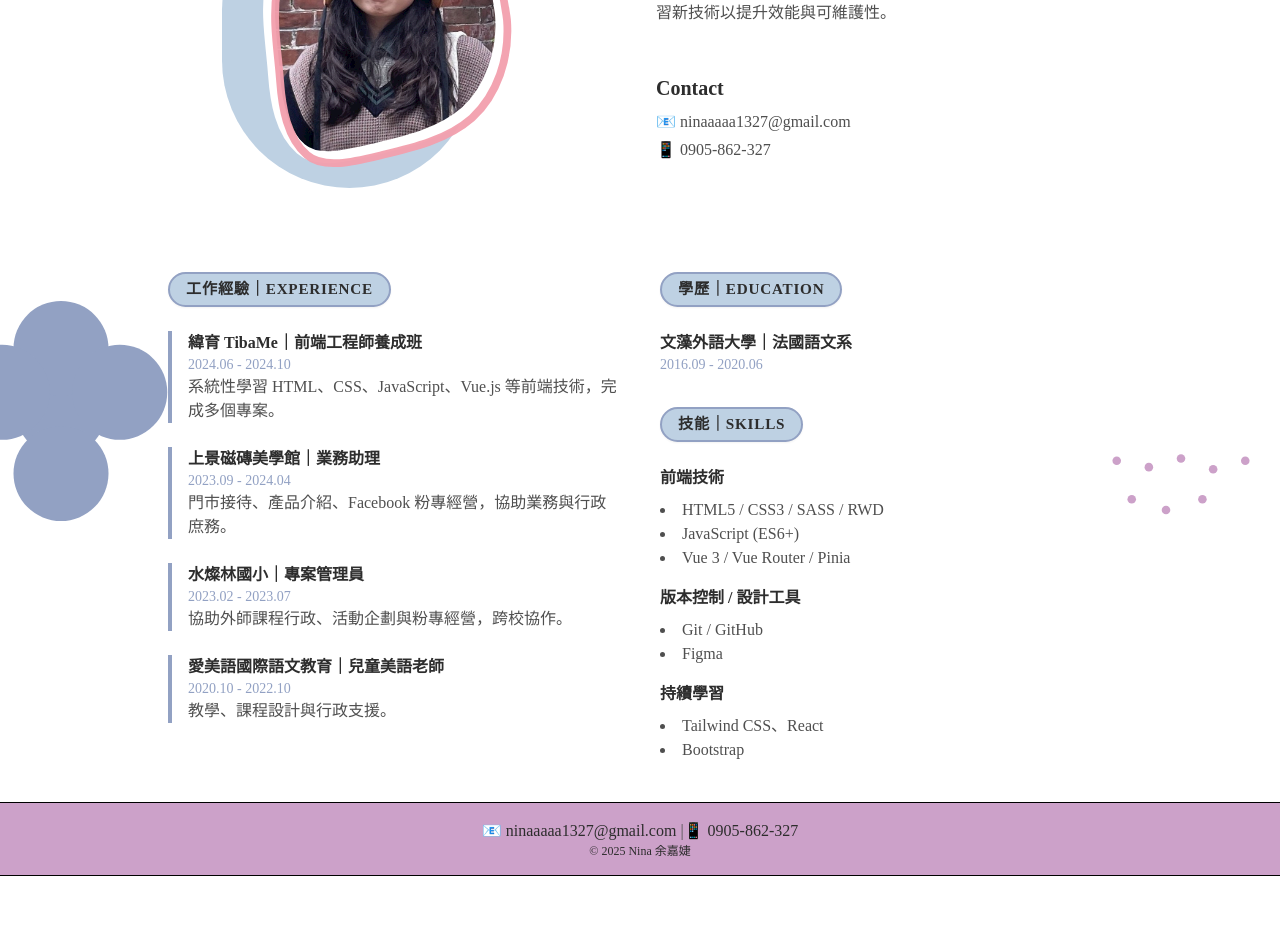
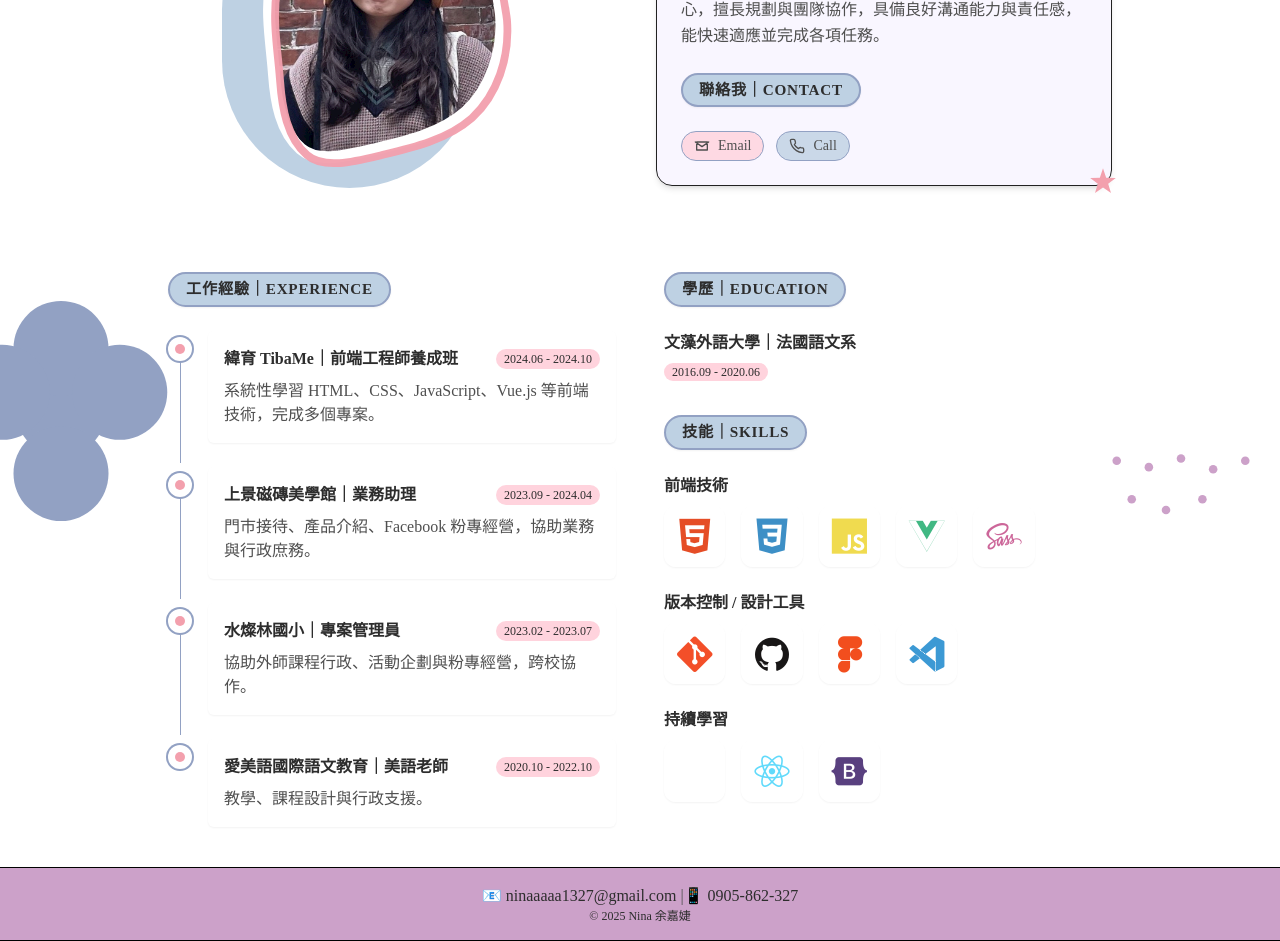
Before and after one commit to isnina47/About_Nina, a Vue app: page /About_Nina/resume in a window 1280 px wide. Shown: the part 240-1181 px from the top of the page. Before the commit the page ends 1116 px from the top, so only its background shows below. Built offline with nearby package versions, Linux system fonts and the light colour scheme.

Commit message:
feat : 新增元件

```diff
--- a/index.html
+++ b/index.html
@@ -7,6 +7,11 @@
     <link
       href="https://fonts.googleapis.com/css2?family=Noto+Serif+TC&display=swap"
       rel="stylesheet"
+    />
+    <!-- 匯入 devicon 技術相關標誌-->
+    <link
+      rel="stylesheet"
+      href="https://cdn.jsdelivr.net/gh/devicons/devicon@latest/devicon.min.css"
     />
 
     <meta name="viewport" content="width=device-width, initial-scale=1.0" />
--- /dev/null
+++ b/src/components/ContactPills.vue
@@ -0,0 +1,47 @@
+<template>
+  <address class="not-italic flex flex-wrap gap-3">
+    <a
+      :href="`mailto:${email}`"
+      class="inline-flex items-center gap-2 rounded-full border px-3 py-1 text-sm border-btnborder bg-[#FFD3DD]/80 hover:bg-[#FFD3DD] transition"
+    >
+      <svg class="w-4 h-4" viewBox="0 0 24 24" fill="none" stroke="currentColor">
+        <path
+          stroke-linecap="round"
+          stroke-linejoin="round"
+          stroke-width="2"
+          d="M4 6h16v12H4zM22 6l-10 7L2 6"
+        />
+      </svg>
+      <span v-if="showLabel">Email</span>
+      <span class="sr-only">Email</span>
+    </a>
+
+    <a
+      :href="`tel:${tel}`"
+      class="inline-flex items-center gap-2 rounded-full border px-3 py-1 text-sm border-btnborder bg-[#BED1E3]/80 hover:bg-[#BED1E3] transition"
+    >
+      <svg class="w-4 h-4" viewBox="0 0 24 24" fill="none" stroke="currentColor">
+        <path
+          stroke-linecap="round"
+          stroke-linejoin="round"
+          stroke-width="2"
+          d="M22 16.92v3a2 2 0 0 1-2.18 2 19.8 19.8 0 0 1-8.63-3.07
+                 19.5 19.5 0 0 1-6-6A19.8 19.8 0 0 1 2.08 4.18
+                 2 2 0 0 1 4.06 2h3a2 2 0 0 1 2 1.72c.12.9.31 1.77.57 2.61
+                 a2 2 0 0 1-.45 2.11L8.09 9.91a16 16 0 0 0 6 6l1.47-1.09
+                 a2 2 0 0 1 2.11-.45c.84.26 1.71.45 2.61.57A2 2 0 0 1 22 16.92z"
+        />
+      </svg>
+      <span v-if="showLabel">Call</span>
+      <span class="sr-only">Phone</span>
+    </a>
+  </address>
+</template>
+
+<script setup>
+  const props = defineProps({
+    email: { type: String, default: 'ninaaaaa1327@gmail.com' },
+    tel: { type: String, default: '0905862327' },
+    showLabel: { type: Boolean, default: true } // 要不要顯示文字（只顯示圖示時可關掉）
+  })
+</script>
--- a/src/components/NavBar.vue
+++ b/src/components/NavBar.vue
@@ -2,7 +2,7 @@
   <header
     class="w-full sticky top-0 z-50 h-16 bg-header border-t border-b border-black px-6 flex justify-between items-center"
   >
-    <router-link to="/" class="text-xl font-bold text-title">Nina</router-link>
+    <router-link to="/" class="text-xl font-bold text-title">About Nina</router-link>
 
     <nav class="flex gap-6 text-title font-medium">
       <router-link
--- a/src/views/Resume.vue
+++ b/src/views/Resume.vue
@@ -2,10 +2,32 @@
   import StickerPhoto from '../components/StickerPhoto.vue'
   import BackgroundDecor from '../components/BackgroundDecor.vue'
   import PillTitle from '../components/PillTitle.vue'
+  import ContactPills from '../components/ContactPills.vue'
+
+  // 技能  : 引用 devicon
+  const skillsFrontend = [
+    { name: 'HTML5', icon: 'html5-plain' },
+    { name: 'CSS3', icon: 'css3-plain' },
+    { name: 'JavaScript', icon: 'javascript-plain' },
+    { name: 'Vue 3', icon: 'vuejs-plain' },
+    { name: 'SASS', icon: 'sass-original' }
+  ]
+
+  const skillsTools = [
+    { name: 'Git', icon: 'git-plain' },
+    { name: 'GitHub', icon: 'github-original' },
+    { name: 'Figma', icon: 'figma-plain' },
+    { name: 'VS Code', icon: 'vscode-plain' }
+  ]
+
+  const skillsLearning = [
+    { name: 'Tailwind CSS', icon: 'tailwindcss-original' },
+    { name: 'React', icon: 'react-original' },
+    { name: 'Bootstrap', icon: 'bootstrap-plain' }
+  ]
 </script>
 
 <template>
-  <!-- 外層：不動 header/footer，只改中間卡片 -->
   <BackgroundDecor />
   <section>
     <div class="relative mx-auto max-w-5xl overflow-hidden">
@@ -17,50 +39,135 @@
             <StickerPhoto src="/images/ninalife.jpg" :w="300" :h="360" />
           </div>
 
-          <div>
-            <h1 class="text-3xl font-bold text-title mb-3">余嘉婕 Nina</h1>
+          <!-- 右半邊 -->
+          <div
+            class="relative rounded-2xl border border-[#222222] bg-[#e2d3ff]/20 shadow-md backdrop-blur-sm p-6"
+          >
+            <h1 class="text-2xl font-bold text-title mb-3">朝前端工程師邁進！</h1>
             <p class="text-text mb-6 leading-relaxed">
-              我熱愛前端開發，擅長將設計轉化為良好的互動體驗，並持續學習新技術以提升效能與可維護性。
+              Hi！我是 Nina
+              余嘉婕，畢業於文藻外語大學。個性細心，擅長規劃與團隊協作，具備良好溝通能力與責任感，能快速適應並完成各項任務。
             </p>
 
-            <h2 class="relative inline-block text-xl font-semibold text-title mt-6 mb-2">
-              Contact
-            </h2>
-            <div class="space-y-1 text-text">
-              <p>📧 ninaaaaa1327@gmail.com</p>
-              <p>📱 0905-862-327</p>
+            <div class="text-text">
+              <PillTitle>聯絡我｜CONTACT</PillTitle>
+              <!-- ↓↓↓ 以元件呈現聯絡方式（最小改動） ↓↓↓ -->
+              <ContactPills class="mt-2" email="ninaaaaa1327@gmail.com" tel="0905862327" />
             </div>
+
+            <!-- 小裝飾：右下角星星 -->
+            <svg
+              class="absolute -right-3 -bottom-5 w-10 h-10 text-[#F3A0AD]"
+              viewBox="0 0 24 24"
+              fill="currentColor"
+              aria-hidden="true"
+            >
+              <path
+                d="M12 2l1.9 5.6 5.8.2-4.6 3.4 1.7 5.6-4.8-3.3-4.8 3.3 1.7-5.6L4.3 7.8l5.8-.2L12 2z"
+              />
+            </svg>
           </div>
         </div>
 
         <!-- 下方：左右兩欄 -->
-        <div class="grid grid-cols-1 lg:grid-cols-2 gap-10">
+        <div class="grid grid-cols-1 lg:grid-cols-2 gap-12">
           <!-- 工作經驗 -->
           <div>
             <PillTitle>工作經驗｜Experience</PillTitle>
-            <div class="space-y-6">
-              <div class="border-l-4 border-btnborder pl-4">
+
+            <div class="relative">
+              <ul class="space-y-6">
+                <!-- 1 -->
+                <li class="relative pl-10">
+                  <!-- 連接線（這筆以下要有連接線就加這個 span；最後一筆不要放） -->
+                  <span class="absolute left-3 top-6 bottom-[-20px] w-px bg-btnborder"></span>
+
+                  <!-- 節點 -->
+                  <span
+                    class="absolute left-0 top-1.5 flex h-6 w-6 items-center justify-center rounded-full bg-white ring-2 ring-[#92A1C3]"
+                  >
+                    <span class="h-2.5 w-2.5 rounded-full bg-[#F3A0AD]"></span>
+                  </span>
+
+                  <!-- 卡片 -->
+                  <div class="rounded-md p-4 shadow-sm transition hover:-translate-y-0.5">
+                    <div class="flex flex-wrap items-center gap-x-3 gap-y-2">
                       <p class="font-semibold text-title">緯育 TibaMe｜前端工程師養成班</p>
-                <p class="text-sm text-textLight">2024.06 - 2024.10</p>
-                <p class="text-text">
+                      <span
+                        class="ml-auto text-xs px-2 py-0.5 rounded-full bg-[#FFD3DD] text-title"
+                      >
+                        2024.06 - 2024.10
+                      </span>
+                    </div>
+                    <p class="mt-2 text-text">
                       系統性學習 HTML、CSS、JavaScript、Vue.js 等前端技術，完成多個專案。
                     </p>
                   </div>
-              <div class="border-l-4 border-btnborder pl-4">
+                </li>
+
+                <!-- 2 -->
+                <li class="relative pl-10">
+                  <span class="absolute left-3 top-6 bottom-[-20px] w-px bg-btnborder"></span>
+                  <span
+                    class="absolute left-0 top-1.5 flex h-6 w-6 items-center justify-center rounded-full bg-white ring-2 ring-[#92A1C3]"
+                  >
+                    <span class="h-2.5 w-2.5 rounded-full bg-[#F3A0AD]"></span>
+                  </span>
+                  <div class="rounded-md p-4 shadow-sm transition hover:-translate-y-0.5">
+                    <div class="flex flex-wrap items-center gap-x-3 gap-y-2">
                       <p class="font-semibold text-title">上景磁磚美學館｜業務助理</p>
-                <p class="text-sm text-textLight">2023.09 - 2024.04</p>
-                <p class="text-text">門市接待、產品介紹、Facebook 粉專經營，協助業務與行政庶務。</p>
+                      <span
+                        class="ml-auto text-xs px-2 py-0.5 rounded-full bg-[#FFD3DD] text-title"
+                      >
+                        2023.09 - 2024.04
+                      </span>
                     </div>
-              <div class="border-l-4 border-btnborder pl-4">
+                    <p class="mt-2 text-text">
+                      門市接待、產品介紹、Facebook 粉專經營，協助業務與行政庶務。
+                    </p>
+                  </div>
+                </li>
+
+                <!-- 3 -->
+                <li class="relative pl-10">
+                  <span class="absolute left-3 top-6 bottom-[-20px] w-px bg-btnborder"></span>
+                  <span
+                    class="absolute left-0 top-1.5 flex h-6 w-6 items-center justify-center rounded-full bg-white ring-2 ring-[#92A1C3]"
+                  >
+                    <span class="h-2.5 w-2.5 rounded-full bg-[#F3A0AD]"></span>
+                  </span>
+                  <div class="rounded-md p-4 shadow-sm transition hover:-translate-y-0.5">
+                    <div class="flex flex-wrap items-center gap-x-3 gap-y-2">
                       <p class="font-semibold text-title">水燦林國小｜專案管理員</p>
-                <p class="text-sm text-textLight">2023.02 - 2023.07</p>
-                <p class="text-text">協助外師課程行政、活動企劃與粉專經營，跨校協作。</p>
+                      <span
+                        class="ml-auto text-xs px-2 py-0.5 rounded-full bg-[#FFD3DD] text-title"
+                      >
+                        2023.02 - 2023.07
+                      </span>
                     </div>
-              <div class="border-l-4 border-btnborder pl-4">
-                <p class="font-semibold text-title">愛美語國際語文教育｜兒童美語老師</p>
-                <p class="text-sm text-textLight">2020.10 - 2022.10</p>
-                <p class="text-text">教學、課程設計與行政支援。</p>
+                    <p class="mt-2 text-text">協助外師課程行政、活動企劃與粉專經營，跨校協作。</p>
                   </div>
+                </li>
+
+                <li class="relative pl-10">
+                  <span
+                    class="absolute left-0 top-1.5 flex h-6 w-6 items-center justify-center rounded-full bg-white ring-2 ring-[#92A1C3]"
+                  >
+                    <span class="h-2.5 w-2.5 rounded-full bg-[#F3A0AD]"></span>
+                  </span>
+                  <div class="rounded-md p-4 shadow-sm transition hover:-translate-y-0.5">
+                    <div class="flex flex-wrap items-center gap-x-3 gap-y-2">
+                      <p class="font-semibold text-title">愛美語國際語文教育｜美語老師</p>
+                      <span
+                        class="ml-auto text-xs px-2 py-0.5 rounded-full bg-[#FFD3DD] text-title"
+                      >
+                        2020.10 - 2022.10
+                      </span>
+                    </div>
+                    <p class="mt-2 text-text">教學、課程設計與行政支援。</p>
+                  </div>
+                </li>
+              </ul>
             </div>
           </div>
 
@@ -69,8 +176,10 @@
             <div>
               <PillTitle>學歷｜Education</PillTitle>
               <div>
-                <p class="font-semibold text-title">文藻外語大學｜法國語文系</p>
-                <p class="text-sm text-textLight">2016.09 - 2020.06</p>
+                <p class="font-semibold text-title mb-1">文藻外語大學｜法國語文系</p>
+                <span class="text-xs px-2 py-0.5 rounded-full bg-[#FFD3DD] text-title">
+                  2016.09 - 2020.06
+                </span>
               </div>
             </div>
 
@@ -79,24 +188,57 @@
               <div class="space-y-4">
                 <div>
                   <h3 class="font-semibold text-title mb-2">前端技術</h3>
-                  <ul class="list-disc list-inside text-text">
-                    <li>HTML5 / CSS3 / SASS / RWD</li>
-                    <li>JavaScript (ES6+)</li>
-                    <li>Vue 3 / Vue Router / Pinia</li>
+                  <ul class="grid grid-cols-4 sm:grid-cols-6 gap-4 mb-6">
+                    <li v-for="s in skillsFrontend" :key="s.name" class="group">
+                      <div
+                        class="aspect-square rounded-xl bg-white/70 flex items-center justify-center shadow-sm ring-0 transition group-hover:-translate-y-0.5 group-hover:shadow-md"
+                        :title="s.name"
+                        aria-label="s.name"
+                      >
+                        <!-- 有 Devicon -->
+                        <i v-if="s.icon" :class="['devicon-' + s.icon, 'colored', 'text-4xl']"></i>
+
+                        <!-- 沒 Devicon → 文字方塊 fallback -->
+                        <span v-else class="text-sm font-semibold text-title">
+                          {{ s.label || s.name }}
+                        </span>
+                      </div>
+                      <span class="sr-only">{{ s.name }}</span>
+                    </li>
                   </ul>
                 </div>
                 <div>
                   <h3 class="font-semibold text-title mb-2">版本控制 / 設計工具</h3>
-                  <ul class="list-disc list-inside text-text">
-                    <li>Git / GitHub</li>
-                    <li>Figma</li>
+                  <ul class="grid grid-cols-4 sm:grid-cols-6 gap-4 mb-6">
+                    <li v-for="s in skillsTools" :key="s.name" class="group">
+                      <div
+                        class="aspect-square rounded-xl bg-white/70 flex items-center justify-center shadow-sm transition group-hover:-translate-y-0.5 group-hover:shadow-md"
+                        :title="s.name"
+                      >
+                        <i v-if="s.icon" :class="['devicon-' + s.icon, 'colored', 'text-4xl']"></i>
+                        <span v-else class="text-sm font-semibold text-title">
+                          {{ s.label || s.name }}
+                        </span>
+                      </div>
+                      <span class="sr-only">{{ s.name }}</span>
+                    </li>
                   </ul>
                 </div>
                 <div>
                   <h3 class="font-semibold text-title mb-2">持續學習</h3>
-                  <ul class="list-disc list-inside text-text">
-                    <li>Tailwind CSS、React</li>
-                    <li>Bootstrap</li>
+                  <ul class="grid grid-cols-4 sm:grid-cols-6 gap-4">
+                    <li v-for="s in skillsLearning" :key="s.name" class="group">
+                      <div
+                        class="aspect-square rounded-xl bg-white/70 flex items-center justify-center shadow-sm transition group-hover:-translate-y-0.5 group-hover:shadow-md"
+                        :title="s.name"
+                      >
+                        <i v-if="s.icon" :class="['devicon-' + s.icon, 'colored', 'text-4xl']"></i>
+                        <span v-else class="text-sm font-semibold text-title">
+                          {{ s.label || s.name }}
+                        </span>
+                      </div>
+                      <span class="sr-only">{{ s.name }}</span>
+                    </li>
                   </ul>
                 </div>
               </div>
```
Lines whose indentation alone changed are shown as unchanged.
